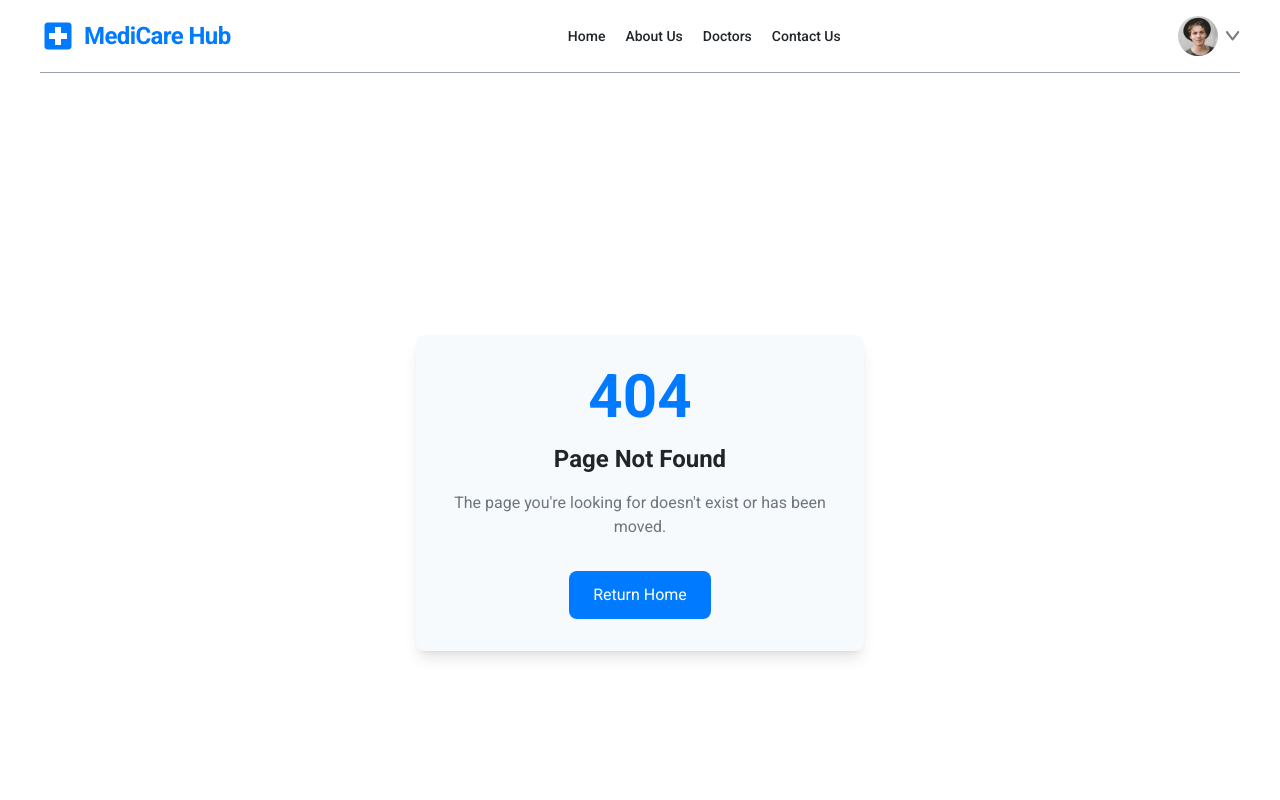
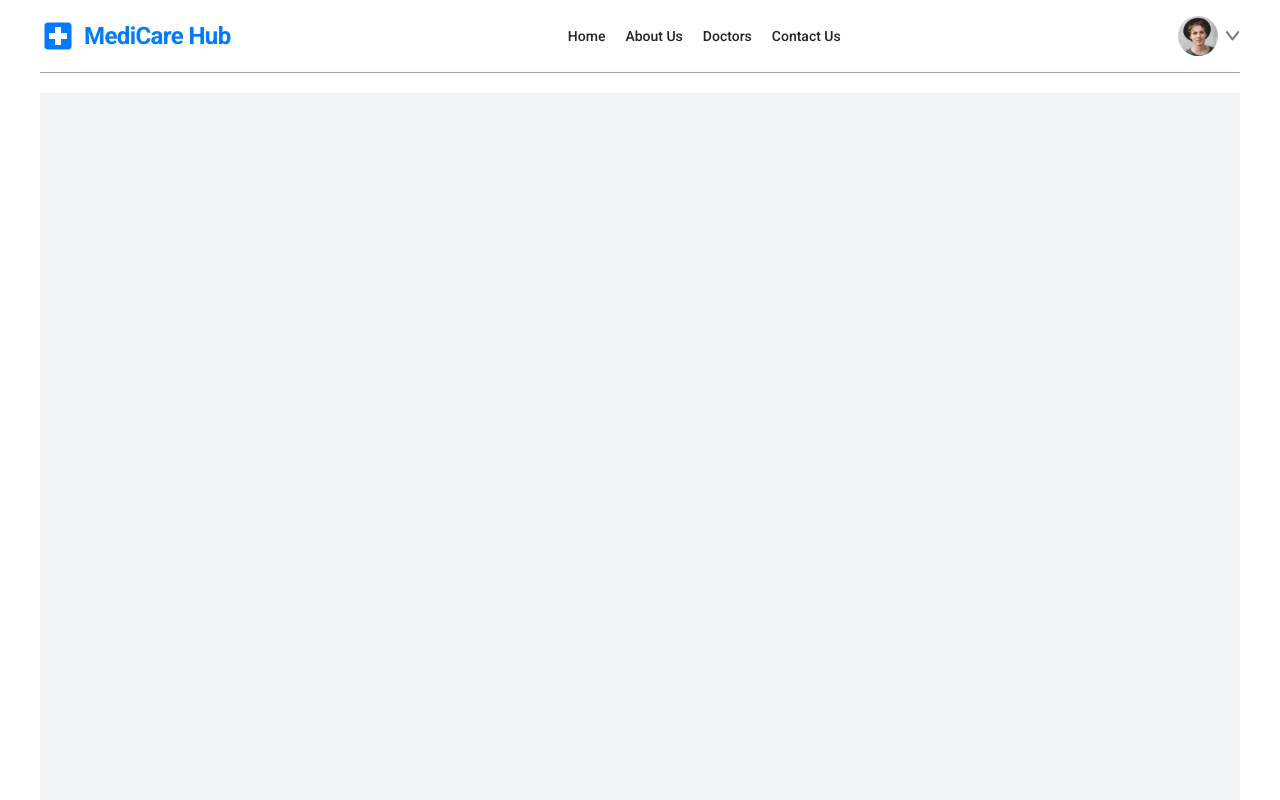
Before and after one commit to briansimiyuj/doctor-appointment-app, a React (Vite) app: page /document-viewer/1 in a window 1280 px wide. Shown: the top 800 px of the page. Built offline with nearby package versions, Linux system fonts and the light colour scheme; a web font is replaced by a local one.

Commit message:
feat: Add DocumentFullViewPage and integrate it into routing

```diff
--- a/src/Script.tsx
+++ b/src/Script.tsx
@@ -22,6 +22,7 @@ import { ThemeProvider } from "./context/ThemeContext"
 import { SettingsProvider } from "./context/SettingsContext"
 import PatientDetailsPage from "./pages/PatientDetailsPage"
 import { PatientDetailsProvider } from "./context/PatientDetailsContext"
+import DocumentFullViewPage from "./pages/DocumentFullViewPage"
 
 const Script: React.FC = () =>{
 
@@ -84,6 +85,8 @@ const Script: React.FC = () =>{
                     <Route path="/login" element={<LoginPage/>}/>
 
                     <Route path="/schedule" element={<SchedulePage/>}/>
+
+                    <Route path="/document-viewer/:_id" element={<DocumentFullViewPage/>}/>
 
                     <Route path="/bookings" element={
 
--- /dev/null
+++ b/src/pages/DocumentFullViewPage.tsx
@@ -0,0 +1,16 @@
+const DocumentFullViewPage: React.FC = ()=>{
+
+    return(
+
+        <div className="min-h-screen bg-gray-100 p-4 sm:p-8 flex flex-col gap-4">
+
+
+
+        </div>
+
+
+    )
+
+}
+
+export default DocumentFullViewPage
```
Also changed, not shown: 1 other file (tests, documents, lock files or other folders).
